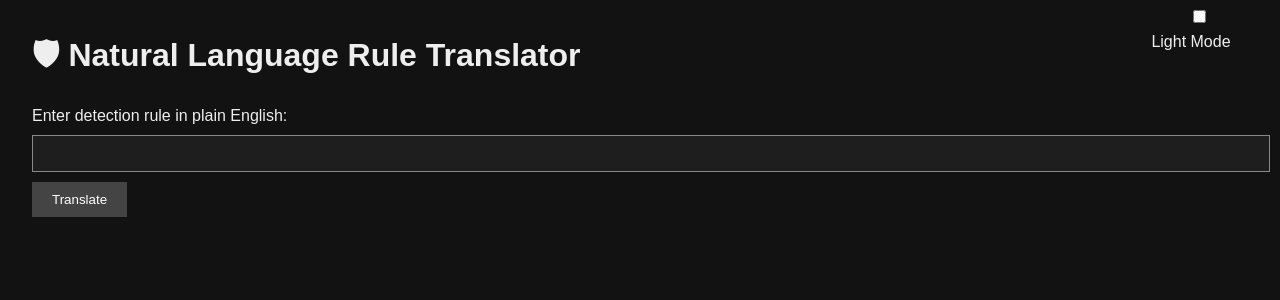
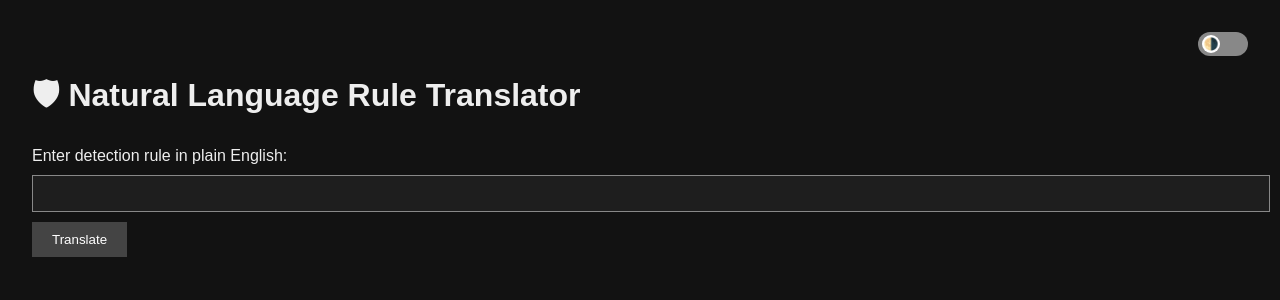
Before and after one commit to grantTM/suricata-nl-gui, a Flask app: page / in a window 1280 px wide. Shown: the top 300 px of the page. Run offline with Flask 3, Linux system fonts and the light colour scheme.

Commit message:
Add modern dark/light toggle switch with icons and layout improvements

```diff
--- a/gui/templates/index.html
+++ b/gui/templates/index.html
@@ -20,7 +20,7 @@
             color: var(--text);
         }
 
-        input, textarea {
+        input[type="text"], textarea {
             width: 100%;
             padding: 10px;
             margin: 10px 0;
@@ -46,18 +46,75 @@
             padding: 10px;
             border-radius: 5px;
             white-space: pre-wrap;
+            border: 1px solid #666;
         }
 
-        .theme-toggle {
-            float: right;
-            margin-top: -2rem;
+        h1 {
+            margin-top: 0;
+        }
+
+        .theme-switch-wrapper {
+            display: flex;
+            justify-content: flex-end;
+            margin-bottom: 1rem;
+        }
+
+        .theme-switch {
+            position: relative;
+            display: inline-block;
+            width: 50px;
+            height: 24px;
+        }
+
+        .theme-switch input {
+            opacity: 0;
+            width: 0;
+            height: 0;
+        }
+
+        .slider {
+            position: absolute;
+            cursor: pointer;
+            background-color: #888;
+            border-radius: 34px;
+            top: 0;
+            left: 0;
+            right: 0;
+            bottom: 0;
+            transition: 0.4s;
+        }
+
+        .slider:before {
+            position: absolute;
+            content: "🌗";
+            height: 18px;
+            width: 18px;
+            left: 4px;
+            bottom: 3px;
+            background-color: white;
+            border-radius: 50%;
+            transition: 0.4s;
+            display: flex;
+            align-items: center;
+            justify-content: center;
+            font-size: 12px;
+        }
+
+        input:checked + .slider {
+            background-color: #444;
+        }
+
+        input:checked + .slider:before {
+            transform: translateX(26px);
+            content: "☀️";
         }
     </style>
 </head>
 <body>
-    <div class="theme-toggle">
-        <label>
-            <input type="checkbox" id="toggleTheme"> Light Mode
+    <div class="theme-switch-wrapper">
+        <label class="theme-switch">
+            <input type="checkbox" id="theme-toggle" />
+            <span class="slider"></span>
         </label>
     </div>
 
@@ -78,20 +135,26 @@
     {% endif %}
 
     <script>
-        const toggle = document.getElementById('toggleTheme');
+        const toggle = document.getElementById('theme-toggle');
         const style = document.getElementById('theme-style');
 
         toggle.addEventListener('change', function () {
             if (toggle.checked) {
                 // Light mode
-                style.innerHTML = style.innerHTML.replace(/#121212/g, "#ffffff")
-                                                 .replace(/#eee/g, "#000")
-                                                 .replace(/#1e1e1e/g, "#f0f0f0")
-                                                 .replace(/#444/g, "#ddd")
-                                                 .replace(/#fff/g, "#000");
+                style.innerHTML = style.innerHTML.replace(
+                    /:root\s*{[^}]+}/,
+                    `:root {
+                        --bg: #ffffff;
+                        --text: #111111;
+                        --input-bg: #f9f9f9;
+                        --input-text: #000000;
+                        --button-bg: #dddddd;
+                        --button-text: #000000;
+                        --alert-color: #cc0000;
+                    }`
+                );
             } else {
-                // Reload the page to reset to default dark mode
-                location.reload();
+                location.reload();  // Reset to dark mode
             }
         });
     </script>
```
